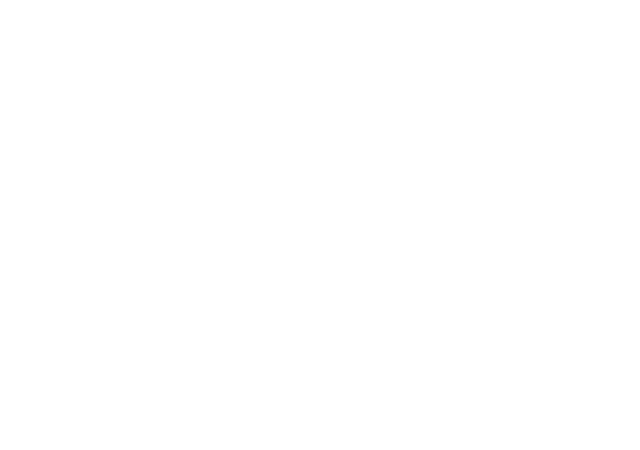
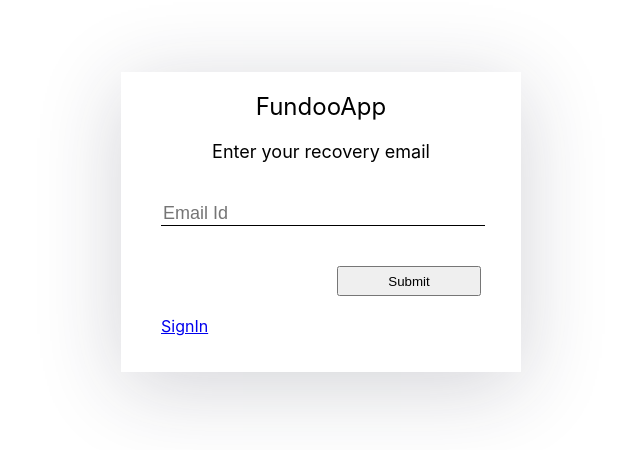
Before and after one commit to saurabhgavali23/FundooApp-ReactJs, a React (Create React App) app: page /forgot-password in a window 1280 px wide. Shown: the part 178-628 px from the top of the page, without its empty margins (319-959 px from the left). Built offline with nearby package versions, Linux system fonts and the light colour scheme.

Commit message:
[Saurabh] Add: Forgot password page

```diff
--- /dev/null
+++ b/src/forgot_password/ForgotPassword.js
@@ -0,0 +1,51 @@
+import React, { useState } from "react";
+import "../forgot_password/ForgotPasswordCss.css";
+
+const ForgotPassword = () => {
+  const [email, setEmail] = useState();
+  const [emailError, setEmailError] = useState(false);
+  const [emailText, setEmailText] = useState("");
+
+  const validateEmailAddress = () => {
+    const regexp3 = /^[a-zA-Z]+[.+-]?[a-zA-Z0-9]+[@][a-zA-Z]{3,}[.][a-z]{2,4}[.]?[a-zA-Z]*[.,]?$/;
+    if (!regexp3.test(email)) {
+      setEmailError(true);
+      setEmailText("Invalid Email Id");
+    } else {
+      setEmailError(false);
+      setEmailError("");
+    }
+  };
+
+  const handleData = () => {
+  };
+
+  return (
+    <div className="container">
+      <div className="formDiv1">
+        <div className="fundooTitle">FundooApp</div>
+        <div className="signInTitle">Enter your recovery email</div>
+        <form onSubmit={handleData}>
+          <div className="emailInputDiv">
+            <input
+              placeholder="Email Id"
+              className="emailInput1"
+              onBlur={validateEmailAddress}
+              onChange={(e) => setEmail(e.target.value)}
+              required
+            />
+            {emailError ? <div className="inputError">{emailText}</div> : null}
+            </div>
+          <div className="buttonDiv">
+            <input type="submit" value="Submit" className="button1" />
+          </div>
+          <div className="anchor">
+            <a href="/">SignIn</a>
+          </div>
+        </form>
+      </div>
+    </div>
+  );
+};
+
+export default ForgotPassword;
--- /dev/null
+++ b/src/forgot_password/ForgotPasswordCss.css
@@ -0,0 +1,60 @@
+.container{
+    display: flex;
+    justify-content: center;
+    flex-direction: column;
+    align-items: center;
+    width: 100vw;
+    height: 100vh;
+}
+.formDiv1{
+    width: 400px;
+    height: 300px;
+    margin: auto;
+    box-shadow:  0px 14px 80px rgba(34, 35, 58, 0.2);
+}
+.emailInputDiv{
+    display: flex;
+    margin: 10%;
+    flex-direction: column;
+    justify-content: space-between;
+}
+.fundooTitle{
+    display: flex;
+    font-size: x-large;
+    margin-top: 5%;
+    justify-content: center;
+}
+.signInTitle{
+    display: flex;
+    font-size: large;
+    margin-top: 5%;
+    justify-content: center;
+}
+.emailInput1{
+    width: 100%;
+    font-size: large;
+    border: 0;
+    outline: 0;
+    background: transparent;
+    border-bottom: 1px solid black;
+}
+.buttonDiv{
+    display: flex;
+    justify-content: flex-end;
+    margin-right: 10%;
+}
+.button1{
+    width: 40%;
+    height: 30px;
+}
+.inputError{
+    font-size: 12px;
+    color: red;
+}
+.anchor{
+    width: 10%;
+    display: flex;
+    margin-left: 10%;
+    height: 50px;
+    margin-top: 5%;
+}
--- a/src/login/Login.js
+++ b/src/login/Login.js
@@ -69,7 +69,7 @@ const Login = () => {
           </div>
           <div className="anchor">
             <a href="/registration">Create New Account</a>
-            <a href="/signUp">Forgot Password</a>
+            <a href="/forgot-password">Forgot Password</a>
           </div>
         </form>
       </div>
--- a/src/routes/Routes.js
+++ b/src/routes/Routes.js
@@ -1,5 +1,6 @@
 import React from 'react'
 import { BrowserRouter, Route, Switch } from 'react-router-dom'
+import ForgotPassword from '../forgot_password/ForgotPassword'
 import Login from '../login/Login'
 import Registration from '../registration/Registration'
 
@@ -14,6 +15,7 @@ const Routes = () => {
                 <Route path={'/registration'} component={Registration}>
                     <Registration/>
                 </Route>
+                <Route path={'/forgot-password'} component={ForgotPassword}/>
             </Switch>
             </BrowserRouter>
         </div>
```
